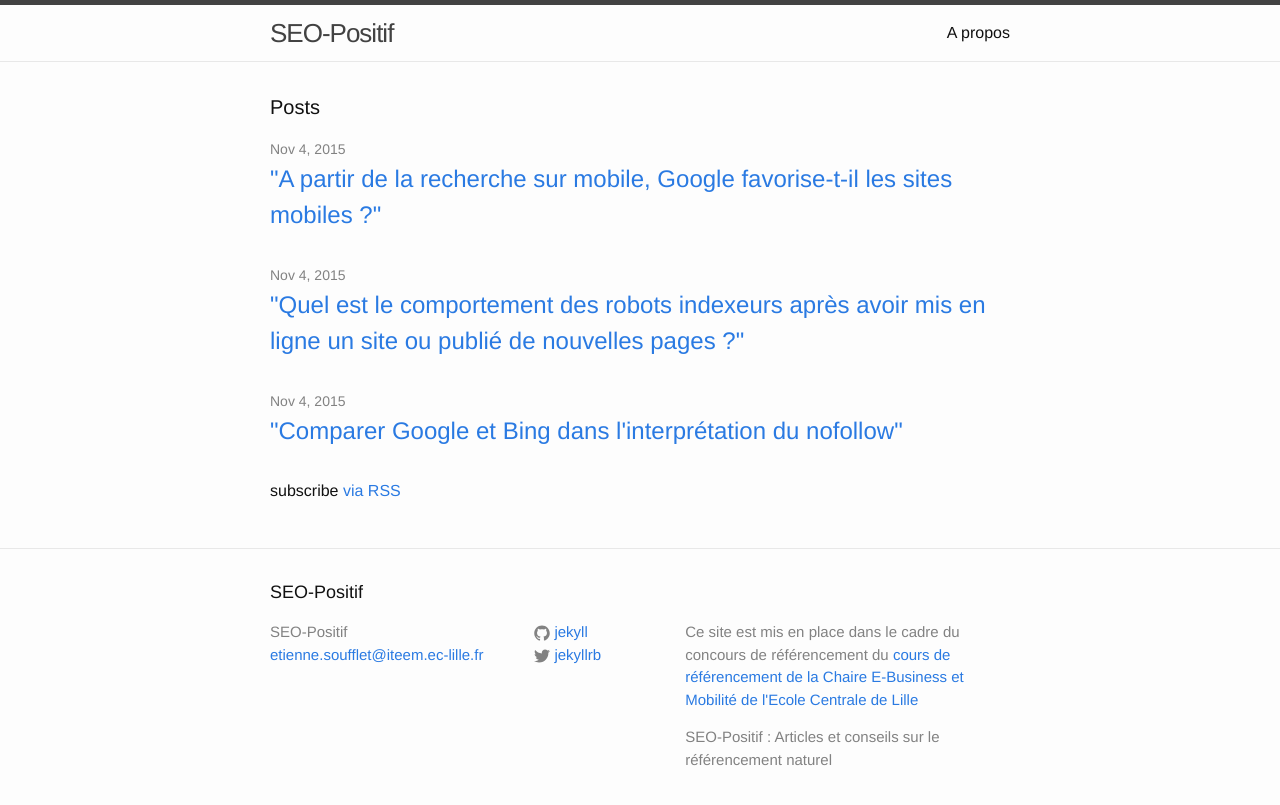
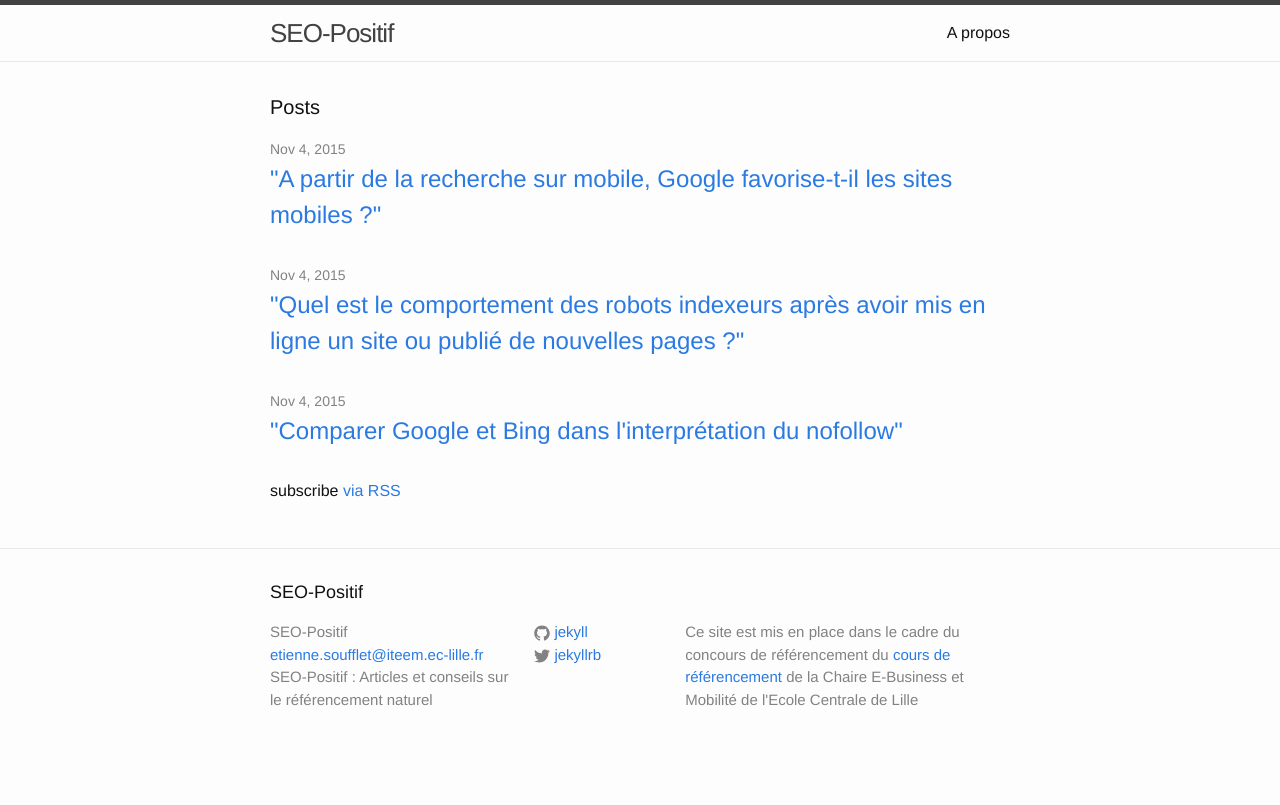
Before and after one commit to EtienneSOU/etiennesou.github.io, a Jekyll site: the page built from index.html, in a window 1280 px wide. Shown: the top 805 px of the page. Built offline with Jekyll 4.4.1, drawn with Linux system fonts in a browser that asks for light colours.

Commit message:
Update footer.html

```diff
--- a/_includes/footer.html
+++ b/_includes/footer.html
@@ -9,6 +9,7 @@
         <ul class="contact-list">
           <li>{{ site.title }}</li>
           <li><a href="mailto:{{ site.email }}">{{ site.email }}</a></li>
+          <li><p>{{ site.description }}</p></li>
         </ul>
       </div>
 
@@ -29,8 +30,7 @@
       </div>
 
       <div class="footer-col footer-col-3">
-        <p>Ce site est mis en place dans le cadre du concours de référencement du <a href="http://cours-de-referencement.ec-lille.fr/">cours de référencement de la Chaire E-Business et Mobilité de l'Ecole Centrale de Lille</a></p>
-        <p>{{ site.description }}</p>
+        <p>Ce site est mis en place dans le cadre du concours de référencement du <a href="http://cours-de-referencement.ec-lille.fr/">cours de référencement</a> de la Chaire E-Business et Mobilité de l'Ecole Centrale de Lille</p>
       </div>
     </div>
 
```
